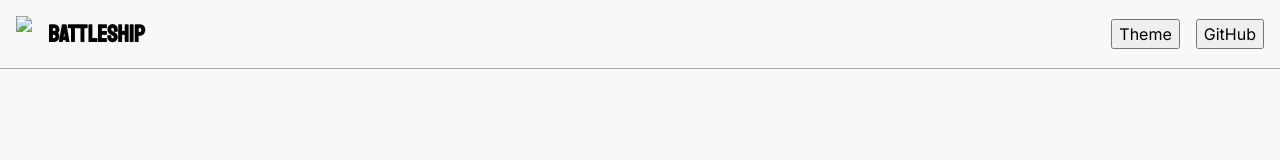
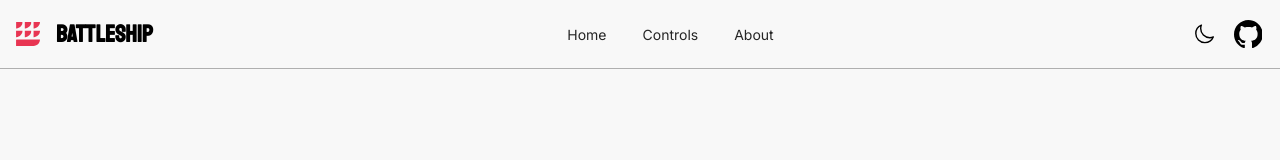
Before and after one commit to arvinagarcia/battleship, a website built with webpack: page public/index.html in a window 1280 px wide. Built offline with nearby package versions, Linux system fonts and the light colour scheme.

Commit message:
Style navigation bar and add links to new pages
Hamburger menu need to be added for mobile viewports

```diff
--- a/public/index.html
+++ b/public/index.html
@@ -15,15 +15,25 @@
 <body>
   <nav>
     <div class="nav-left">
-      <img class="logo-name" src="#">
+      <img class="logo" src="/src/assets/icons/battleship-logo.svg">
       <h1 class="logo-name">Battleship</h1>
+    </div>
+    <div class="nav-middle">
+      <a href="index.html">Home</a>
+      <a href="controls.html">Controls</a>
+      <a href="about.html">About</a>
     </div>
     <div class="nav-right">
       <button class="theme-toggle" type="button">
-        Theme
+        <svg xmlns="http://www.w3.org/2000/svg" fill="none" viewBox="0 0 24 24" stroke-width="1.5" stroke="currentColor" class="size-6">
+          <path stroke-linecap="round" stroke-linejoin="round" d="M21.752 15.002A9.72 9.72 0 0 1 18 15.75c-5.385 0-9.75-4.365-9.75-9.75 0-1.33.266-2.597.748-3.752A9.753 9.753 0 0 0 3 11.25C3 16.635 7.365 21 12.75 21a9.753 9.753 0 0 0 9.002-5.998Z" />
+        </svg>
+        <svg xmlns="http://www.w3.org/2000/svg" fill="none" viewBox="0 0 24 24" stroke-width="1.5" stroke="currentColor" class="size-6">
+          <path stroke-linecap="round" stroke-linejoin="round" d="M12 3v2.25m6.364.386-1.591 1.591M21 12h-2.25m-.386 6.364-1.591-1.591M12 18.75V21m-4.773-4.227-1.591 1.591M5.25 12H3m4.227-4.773L5.636 5.636M15.75 12a3.75 3.75 0 1 1-7.5 0 3.75 3.75 0 0 1 7.5 0Z" />
+        </svg>
       </button>
-      <button class="github-btn" type="button">
-        GitHub
+      <button class="github-btn" type="button" onclick="window.open('https://github.com/arvinagarcia/battleship')">
+        <svg aria-hidden="true" class="octicon octicon-mark-github" height="24" version="1.1" viewBox="0 0 16 16" width="24"><path fill-rule="evenodd" d="M8 0C3.58 0 0 3.58 0 8c0 3.54 2.29 6.53 5.47 7.59.4.07.55-.17.55-.38 0-.19-.01-.82-.01-1.49-2.01.37-2.53-.49-2.69-.94-.09-.23-.48-.94-.82-1.13-.28-.15-.68-.52-.01-.53.63-.01 1.08.58 1.23.82.72 1.21 1.87.87 2.33.66.07-.52.28-.87.51-1.07-1.78-.2-3.64-.89-3.64-3.95 0-.87.31-1.59.82-2.15-.08-.2-.36-1.02.08-2.12 0 0 .67-.21 2.2.82.64-.18 1.32-.27 2-.27.68 0 1.36.09 2 .27 1.53-1.04 2.2-.82 2.2-.82.44 1.1.16 1.92.08 2.12.51.56.82 1.27.82 2.15 0 3.07-1.87 3.75-3.65 3.95.29.25.54.73.54 1.48 0 1.07-.01 1.93-.01 2.2 0 .21.15.46.55.38A8.013 8.013 0 0 0 16 8c0-4.42-3.58-8-8-8z"></path></svg>
       </button>
     </div>
   </nav>
--- a/src/styles/styles.css
+++ b/src/styles/styles.css
@@ -72,6 +72,10 @@ h6 {
   isolation: isolate;
 }
 
+a {
+  text-decoration: none;
+}
+
 nav {
   padding: 16px;
   display: flex;
@@ -82,14 +86,97 @@ nav {
 
 .nav-left {
   display: flex;
+  justify-content: center;
+  align-items: center;
   gap: 16px;
+}
+
+.nav-middle {
+  display: flex;
+  justify-content: center;
+  align-items: center;
+  gap: 12px;
+}
+
+.nav-middle a {
+  padding: 4px 12px;
+  color: var(--text-color);
+  font-size: 14px;
+  border-radius: 8px;
+  transition: font-weight 0.2s, background-color 0.2s, color 0.2s;
+}
+
+.nav-middle a:hover {
+  font-weight: 600;
+  background-color: var(--text-color);
+  color: var(--base-color);
 }
 
 .nav-right {
   display: flex;
-  gap: 16px;
+  justify-content: center;
+  align-items: center;
+  gap: 12px;
+}
+
+.logo {
+  width: 24px;
+  height: 24px;
 }
 
 .logo-name {
   font-family: 'Staatliches', sans-serif;
 }
+
+.theme-toggle,
+.github-btn {
+  padding: 0;
+  width: 32px;
+  height: 32px;
+  border: none;
+  border-radius: 15px;
+  background-color: transparent;
+  cursor: pointer;
+}
+
+.theme-toggle svg {
+  width: 70%;
+  height: 70%;
+  margin: 0 auto;
+}
+
+.github-btn svg {
+  width: 90%;
+  height: 90%;
+  margin: 0 auto;
+}
+
+.theme-toggle svg:last-child {
+  display: none;
+}
+
+@media (max-width: 560px) {
+  .logo-name {
+    display: none;
+  }
+}
+
+@media (max-width: 500px) {
+  .logo-name {
+    display: block;
+  }
+
+  .nav-middle {
+    display: none;
+  }
+}
+
+@media (max-width: 360px) {
+  .logo-name {
+    display: block;
+  }
+
+  .nav-middle {
+    display: none;
+  }
+}
```
Also changed, not shown: public/about.html (added), public/controls.html (added).
